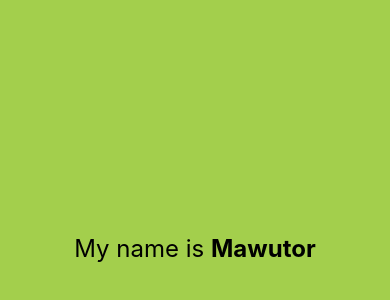
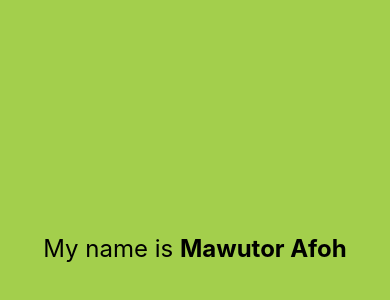
Before and after one commit to DylanGates/rn-assignment2-ID-11158912, a React Native app in the folder my-app/: screen / in a window 390 px wide. Shown: the part 174-474 px from the top of the page. Built offline with nearby package versions, Linux system fonts and the light colour scheme.

Commit message:
Editied name

```diff
--- a/my-app/App.js
+++ b/my-app/App.js
@@ -4,7 +4,7 @@ import { StyleSheet, Text, View } from 'react-native';
 export default function App() {
   return (
     <View style={styles.container}>
-      <Text style={{fontSize: 24}}>My name is <Text style={{fontWeight: 'bold'}}>Mawutor</Text></Text>
+      <Text style={{fontSize: 24}}>My name is <Text style={{fontWeight: 'bold'}}>Mawutor Afoh</Text></Text>
       <StatusBar style="auto" />
     </View>
   );
```
